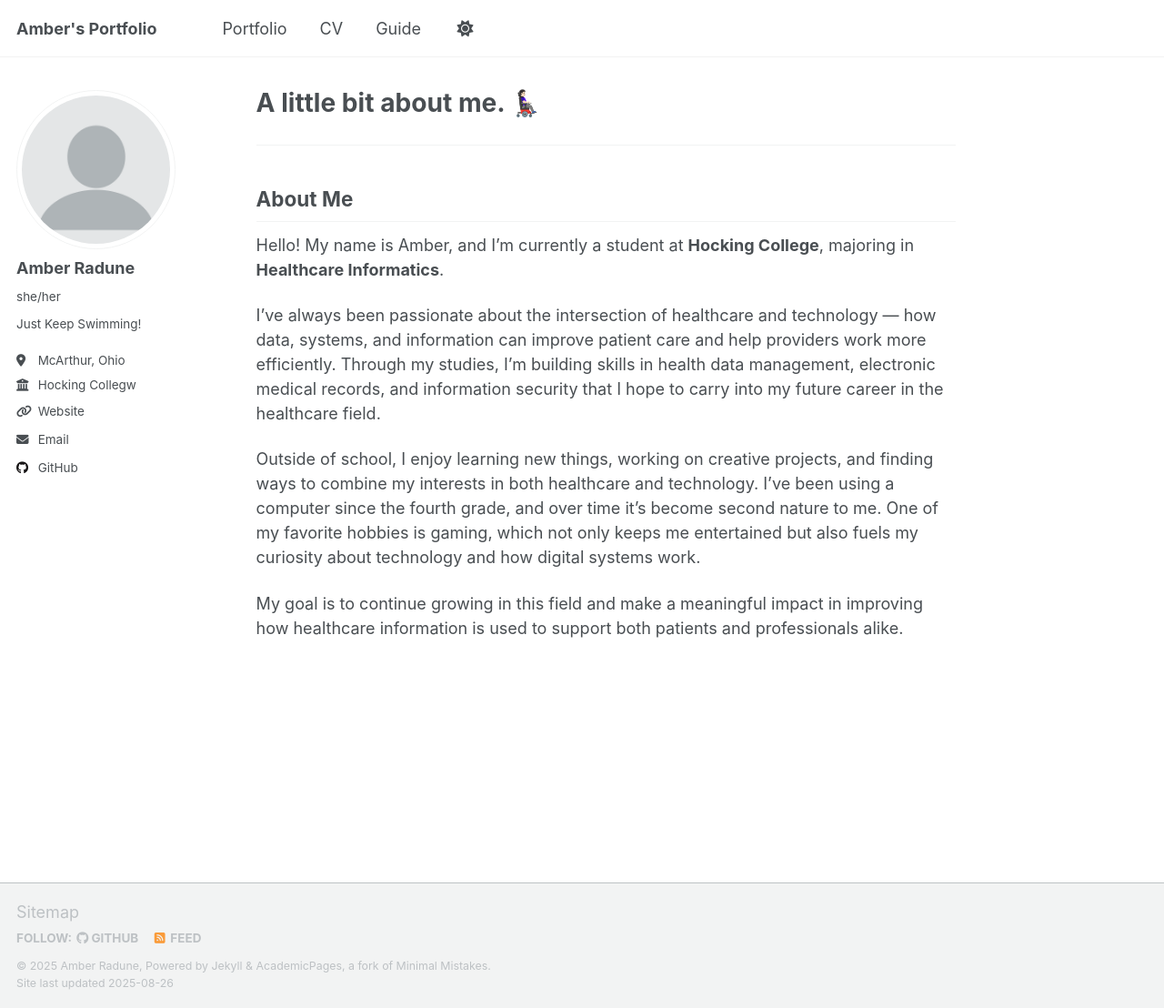
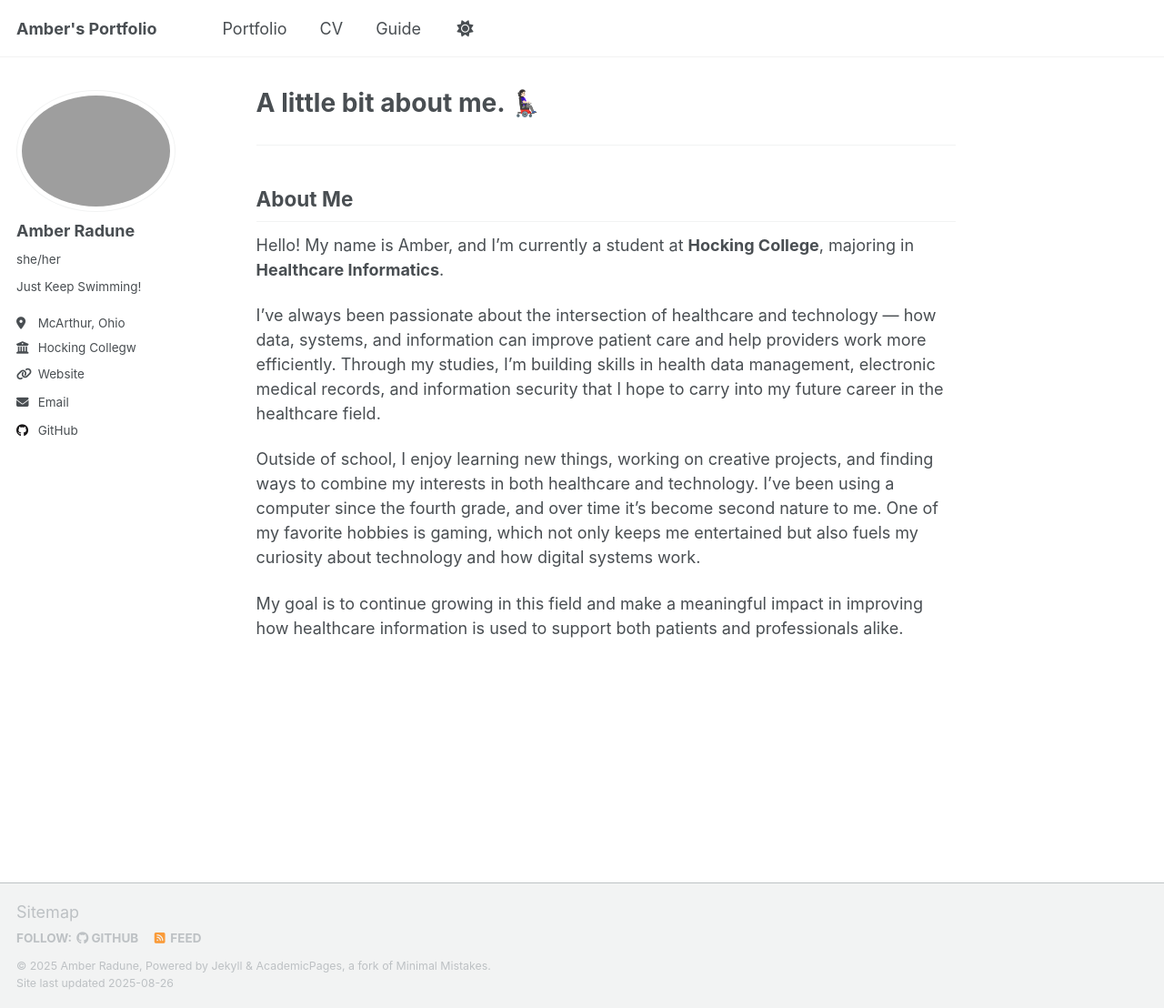
Before and after one commit to TinyBumblee/AmberR.github.io, a Jekyll site: the page built from _pages/about.md, in a window 1280 px wide and 1108 px high. Shown: the whole window at 91% size. Built offline with Jekyll 4.4.1, drawn with Linux system fonts in a browser that asks for light colours; a script that is not in the unit is left out.

Commit message:
Update _config.yml

```diff
--- a/_config.yml
+++ b/_config.yml
@@ -13,7 +13,7 @@ title                    : "Amber's Portfolio"
 title_separator          : "-"
 name                     : &name "Amber Radune"
 description              : &description "personal description"
-url                      : https://academicpages.github.io # the base hostname & protocol for your site e.g. "https://[your GitHub username].github.io" or if you already have some other page hosted on Github then use "https://[your GitHub username].github.io/[Your Repo Name]"
+url                      : https://github.com/TinyBumblee/AmberR.github.io # the base hostname & protocol for your site e.g. "https://[your GitHub username].github.io" or if you already have some other page hosted on Github then use "https://[your GitHub username].github.io/[Your Repo Name]"
 baseurl                  : "" # the subpath of your site, e.g. "/blog"
 repository               : "https://github.com/TinyBumblee/Amber-Radune"
 
@@ -22,7 +22,7 @@ repository               : "https://github.com/TinyBumblee/Amber-Radune"
 #               Additional customization can be done by editing /_includes/author-profile.html
 author:
   # Biographic information
-  avatar           : "profile.png"
+  avatar           : "git-hub-pic.png"
   name             : "Amber Radune"
   pronouns         : "she/her"
   bio              : "Just Keep Swimming!"
```
